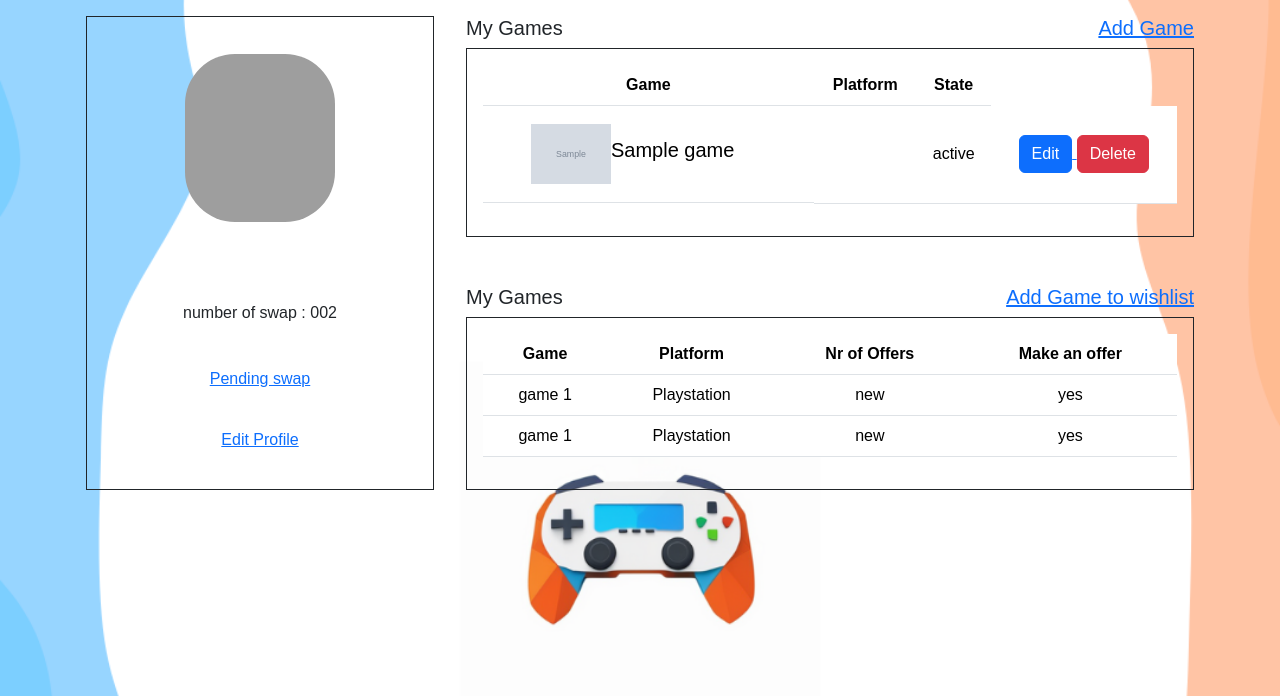
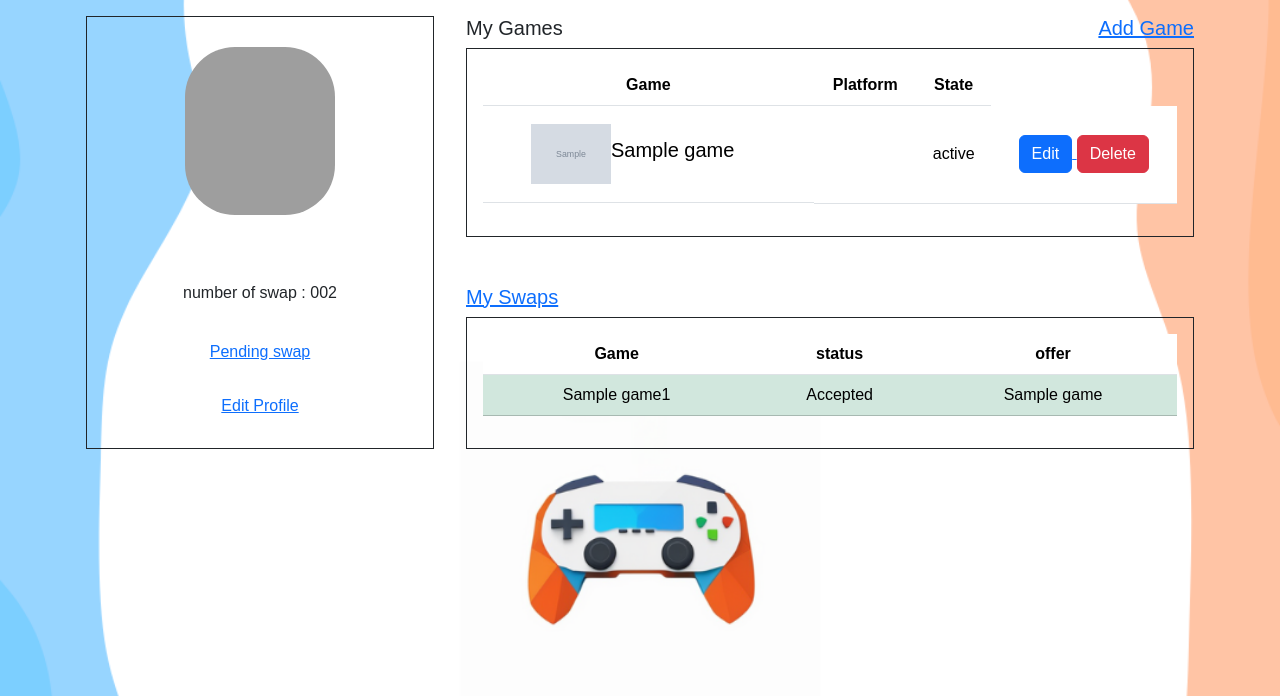
Before and after one commit to Biladhar/SwapPlay, a Flask app: template flask_app/templates/dashboard.html in a window 1280 px wide. Shown: the part 56-752 px from the top of the page. Run offline with Flask 3, Linux system fonts and the light colour scheme; the template is opened without the code that fills it: most values are stand-ins (such as "Sample title", 1, 10 or a date in 2020); grey boxes marked "Sample" are stand-in pictures; grey boxes are pictures that could not be loaded.

Commit message:
working_app_with_new_dashboard

```diff
--- a/flask_app/controllers/user_controller.py
+++ b/flask_app/controllers/user_controller.py
@@ -7,6 +7,7 @@
 
 from flask_app.models.games import Game
 from flask_app.models.users import User
+from flask_app.models.swaps import Swap
 
 bcrypt = Bcrypt(app)
 
@@ -38,7 +39,8 @@
     # grab the user id from session and put in a dictionary
     data2 = {"user_id": session["user_id"]}
     user_games = Game.get_one_user_games(data2)
-    return render_template("dashboard.html", user = current_user, user_games = user_games  )
+    swaps = Swap.get_all_swaps_for_user(data)
+    return render_template("dashboard.html", user = current_user, user_games = user_games ,swaps = swaps )
 
 
 
--- a/flask_app/models/swaps.py
+++ b/flask_app/models/swaps.py
@@ -33,7 +33,8 @@
         query = """
                 SELECT *FROM swaps
                 WHERE game_user_id = %(id)s
-                OR game1_user_id = %(id)s;
+                OR game1_user_id = %(id)s
+                ORDER BY created_at DESC;
                 """
         results = connectToMySQL(DATABASE).query_db(query, data)
         all_swap = []
--- a/flask_app/templates/dashboard.html
+++ b/flask_app/templates/dashboard.html
@@ -120,32 +120,40 @@
                 </div>
                 <div class="m-5"></div>
                 <div class="d-flex justify-content-between">
-                    <h5>My Games</h5>
-                    <h5><a href="">Add Game to wishlist</a></h5>
+                    <h5><a href="/swap">My Swaps</a></h5>
+
                 </div>
                 <div class="border border-dark p-3">
                     <table class="table ">
                         <thead>
                             <tr>
                                 <th>Game</th>
-                                <th>Platform</th>
-                                <th>Nr of Offers</th>
-                                <th>Make an offer</th>
+                                <th>status</th>
+                                <th>offer</th>
                             </tr>
                         </thead>
                         <tbody>
-                            <tr>
-                                <td>game 1</td>
-                                <td>Playstation</td>
-                                <td>new</td>
-                                <td>yes</td>
+                            {%   for swap in swaps    %}
+                            {%   if swap.status == 1   %}
+                            <tr class="table-warning">
+                                <td>{{swap.game1.name}}</td>
+                                <td>Pending</td>
+                                <td>{{swap.game.name}}</td>
                             </tr>
-                            <tr>
-                                <td>game 1</td>
-                                <td>Playstation</td>
-                                <td>new</td>
-                                <td>yes</td>
+                            {%    elif      swap.status==0             %}
+                            <tr class="table-danger">
+                                <td>{{swap.game1.name}}</td>
+                                <td>Refused</td>
+                                <td>{{swap.game.name}}</td>
                             </tr>
+                            {%     else        %}
+                            <tr class="table-success">
+                                <td>{{swap.game1.name}}</td>
+                                <td>Accepted</td>
+                                <td>{{swap.game.name}}</td>
+                            </tr>
+                            {%      endif        %}
+                            {%   endfor    %}
                         </tbody>
                     </table>
                 </div>
```
